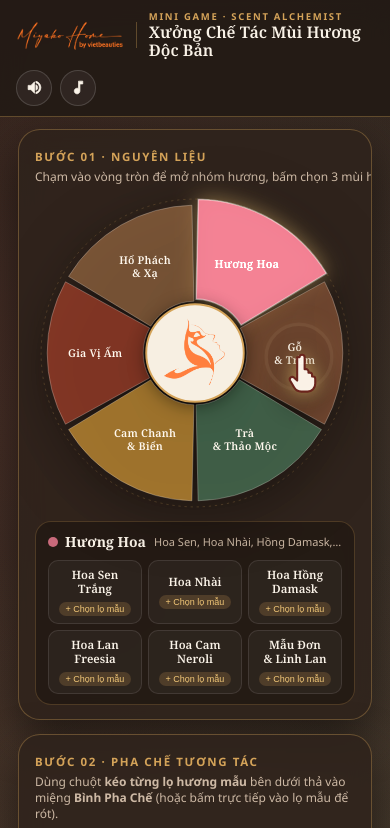
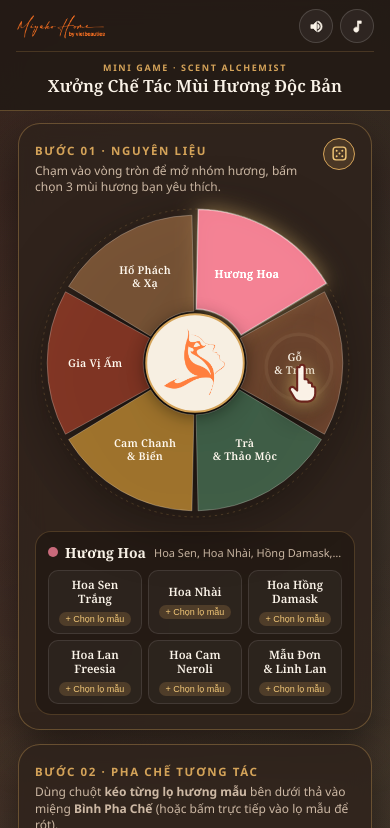
Before and after one commit to vietbeautiesMarketing/Bespoke-Scent, a plain HTML site: page bespoke-scent.html in a window 390 px wide. Shown: the top 828 px of the page. Drawn offline with Linux system fonts and the light colour scheme.

Commit message:
fix: UIUX

```diff
--- a/css/bespoke-scent.css
+++ b/css/bespoke-scent.css
@@ -330,6 +330,11 @@ body {
   align-items: flex-start;
   justify-content: space-between;
   gap: 10px;
+}
+
+.col-head-row > .col-head {
+  flex: 0 1 auto;
+  min-width: 0;
 }
 
 .col-random-btn {
@@ -2789,9 +2794,17 @@ body.brew-overlay-open {
   }
   .game-hud {
     height: auto;
-    padding: 10px 16px;
-    flex-wrap: wrap;
-    gap: 10px;
+    padding: 10px 18px;
+    flex-wrap: nowrap;
+    justify-content: space-between;
+    align-items: center;
+    gap: 12px;
+  }
+  .hud-brand {
+    min-width: 0;
+  }
+  .hud-actions {
+    flex-shrink: 0;
   }
   .hud-quests {
     display: none;
@@ -2804,3 +2817,58 @@ body.brew-overlay-open {
     grid-template-columns: 1fr;
   }
 }
+
+@media (max-width: 768px) {
+  .game-hud {
+    position: relative;
+    padding: 11px 16px 13px;
+    flex-direction: column;
+    align-items: stretch;
+    gap: 0;
+  }
+  .hud-brand {
+    flex-direction: column;
+    align-items: flex-start;
+    gap: 10px;
+    width: 100%;
+  }
+  .hud-brand img {
+    height: 30px;
+    max-width: calc(100% - 92px);
+  }
+  .hud-divider {
+    display: none;
+  }
+  .hud-title-wrap {
+    width: 100%;
+    padding-top: 9px;
+    border-top: 1px solid rgba(212, 163, 89, 0.2);
+    align-items: center;
+    text-align: center;
+    gap: 2px;
+  }
+  .hud-badge {
+    font-size: 9px;
+    letter-spacing: 0.18em;
+  }
+  .hud-title-wrap h1 {
+    font-size: clamp(14.5px, 4.3vw, 18px);
+    line-height: 1.25;
+    text-wrap: balance;
+  }
+  .hud-actions {
+    position: absolute;
+    top: 9px;
+    right: 16px;
+    gap: 7px;
+    z-index: 2;
+  }
+  .hud-btn-icon {
+    width: 34px;
+    height: 34px;
+  }
+  .hud-btn-icon svg {
+    width: 15px;
+    height: 15px;
+  }
+}
```
Also changed, not shown: js/bespoke-scent.js.
